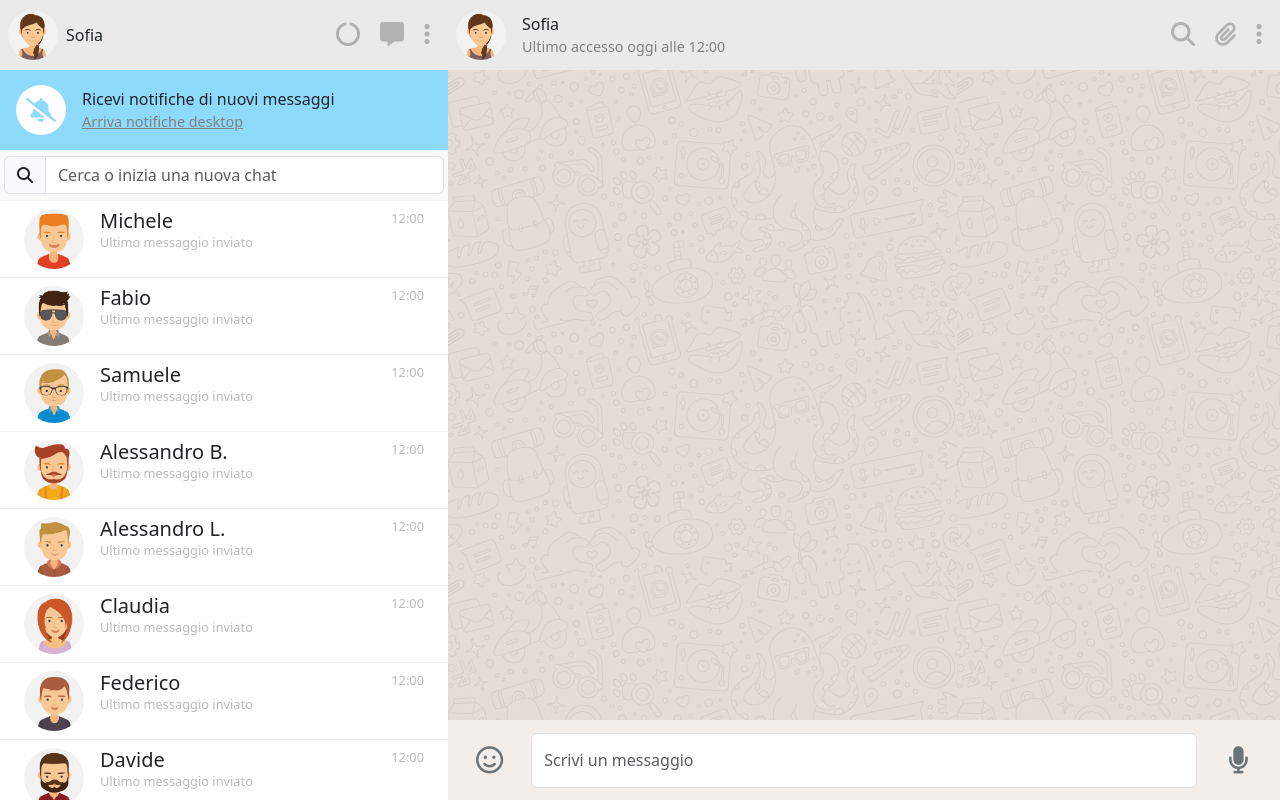
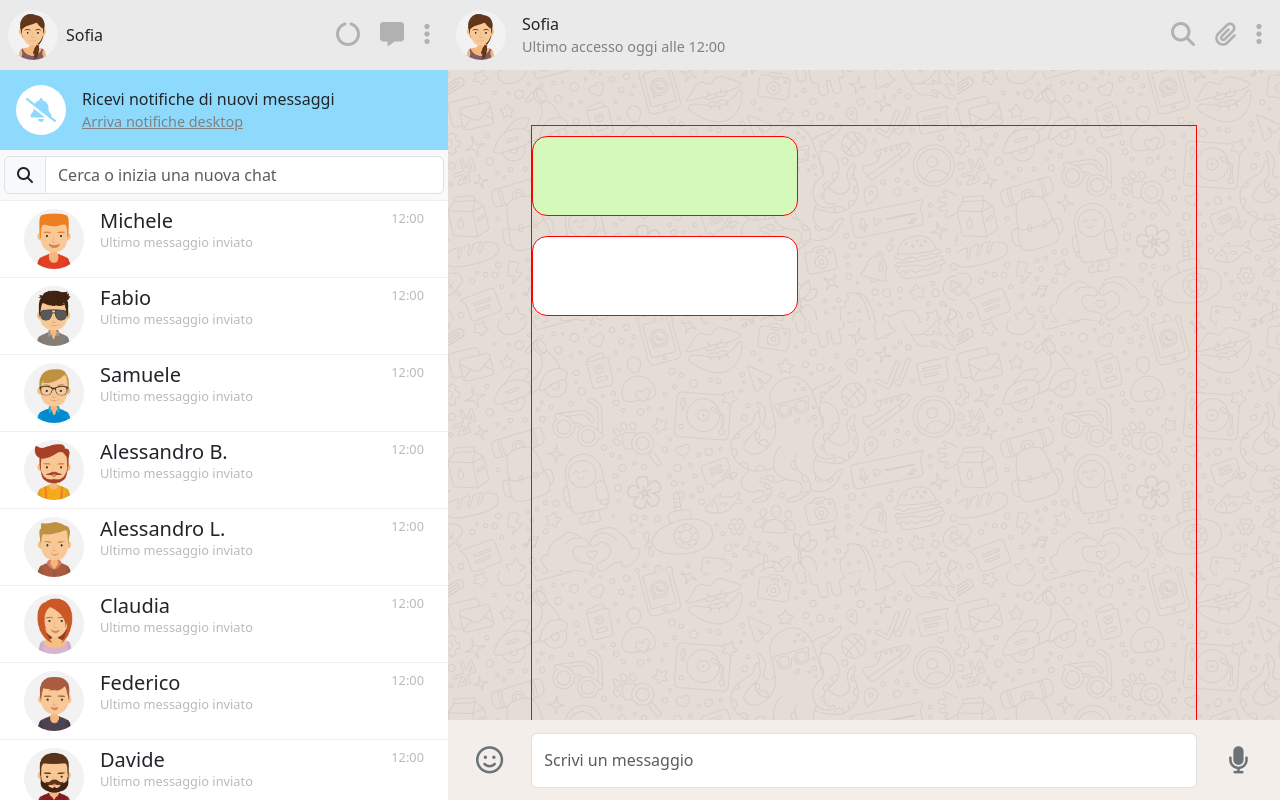
Before and after one commit to taddeoneri/vue-boolzapp, a plain HTML site: page index.html in a window 1280 px wide. Drawn offline with nearby package versions, Linux system fonts and the light colour scheme.

Commit message:
init box-right js

```diff
--- a/index.html
+++ b/index.html
@@ -77,7 +77,14 @@
                     </div>
                 </div>
                 <div class="box-right-message">
+                    <div class="container-message d-flex flex-column">
+                        <div class="my-message d-flex justify-content-end">
 
+                        </div>
+                        <div class="message-user d-flex justify-content-start">
+
+                        </div>
+                    </div>
                 </div>
                 <div class="box-right-input d-flex align-items-center justify-content-between">
                     <div class="input-item d-flex align-items-center justify-content-center">
--- a/style/style.css
+++ b/style/style.css
@@ -90,3 +90,23 @@ p{
 .my-card{
     border-top: 1px solid #f0f0f0;
 }
+.container-message{
+    width: 80%;
+    border: 1px solid red;
+    height: 100%;
+    margin: 15px auto;
+    margin-top: 55px;
+}
+.message-user, .my-message{
+    width: 40%;
+    height: 80px;
+    border: 1px solid red;
+    border-radius: 15px;
+    margin: 10px 0px;
+}
+.message-user{
+    background-color: #ffffff;
+}
+.my-message{
+    background-color: #d5f9ba;
+}
```
